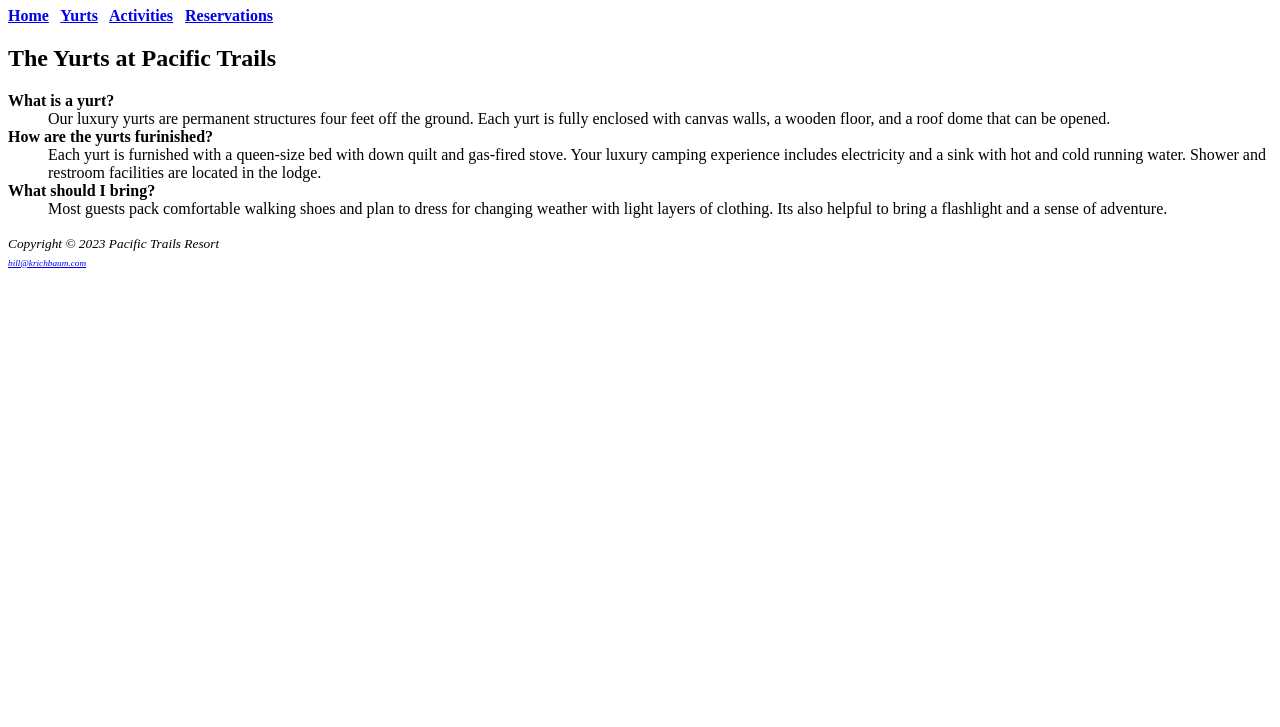
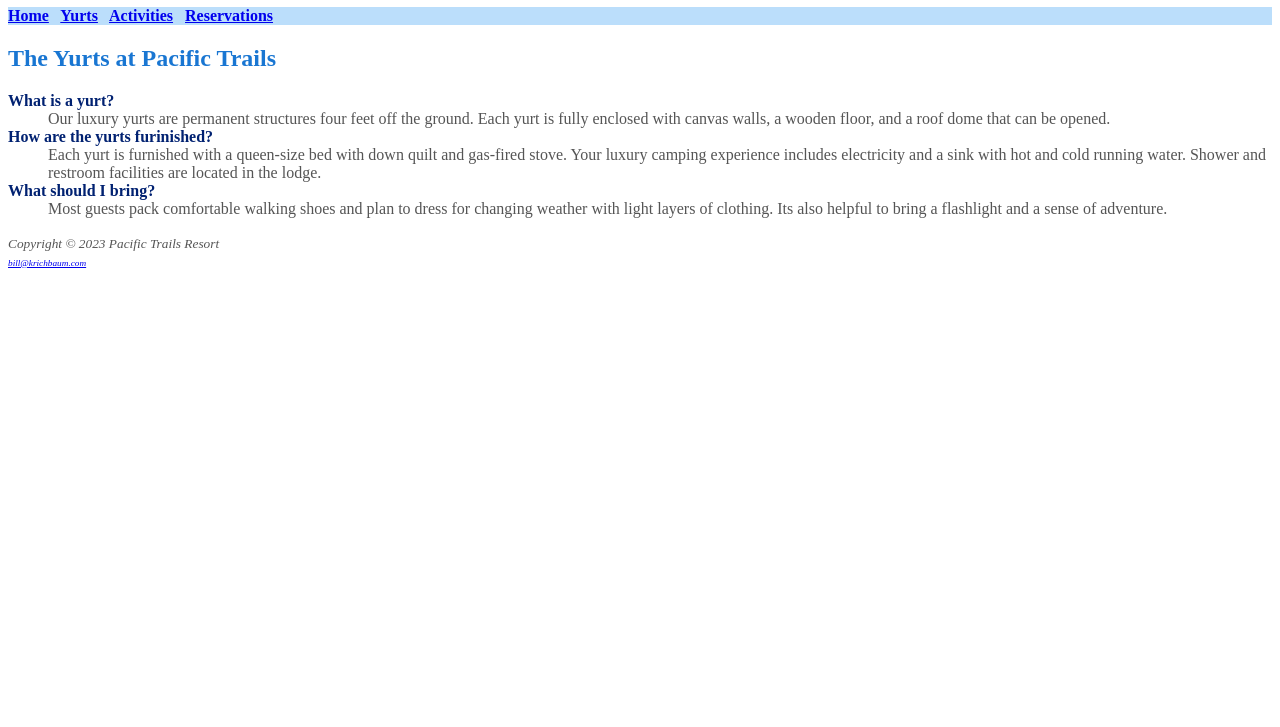
Before and after one commit to BKrichbaum/Pacific-Trails-Website, a plain HTML site: page yurts.html in a window 1280 px wide. Shown: the part 73-800 px from the top of the page. Drawn offline with Linux system fonts and the light colour scheme.

Commit message:
Update yurts.html

```diff
--- a/yurts.html
+++ b/yurts.html
@@ -3,6 +3,7 @@
     <head>
         <meta charset="utf-8">
         <title>Pacific Trails Resort</title>
+        <link a href="pacific.css" type="text/css" rel="stylesheet">
     </head>
     <body>
         <header>
```
